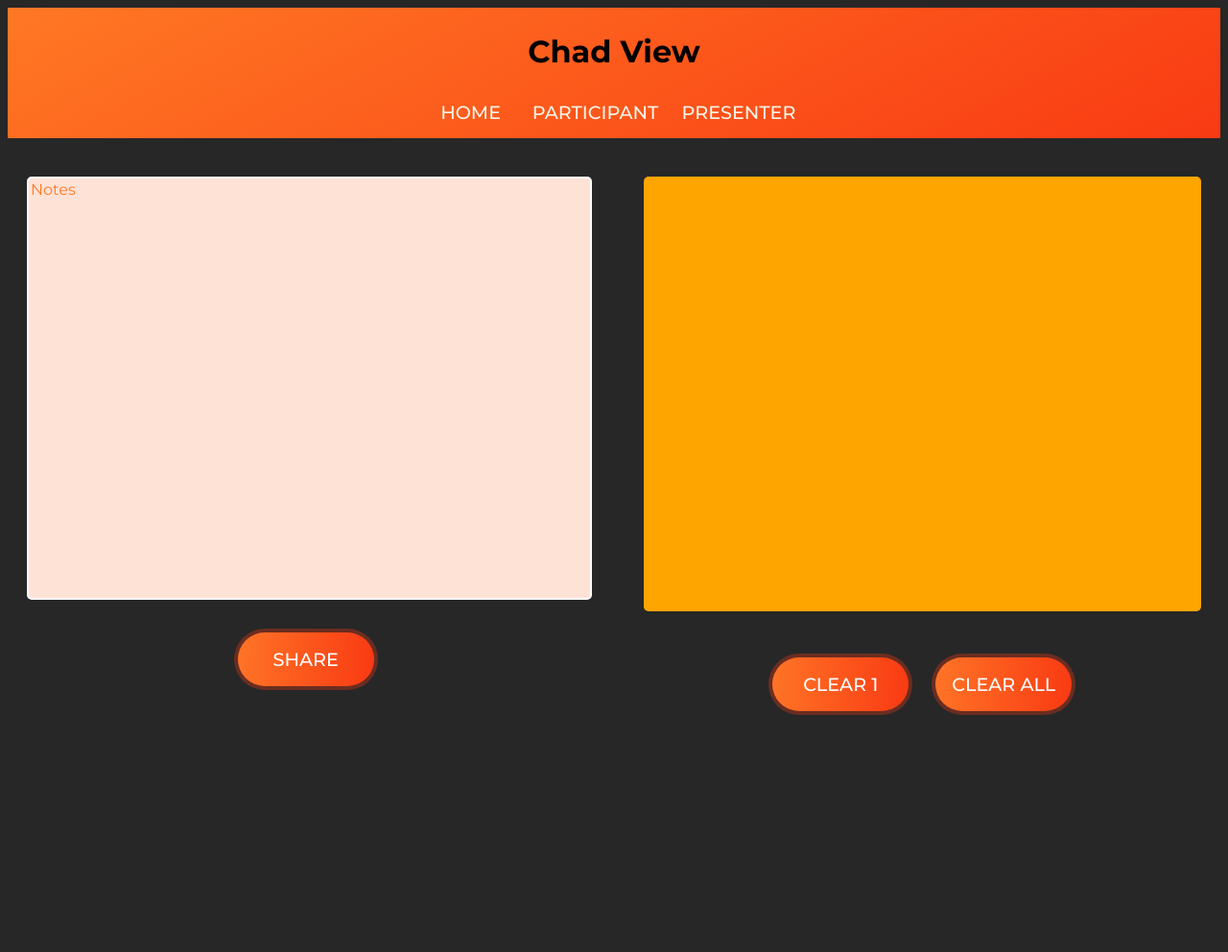
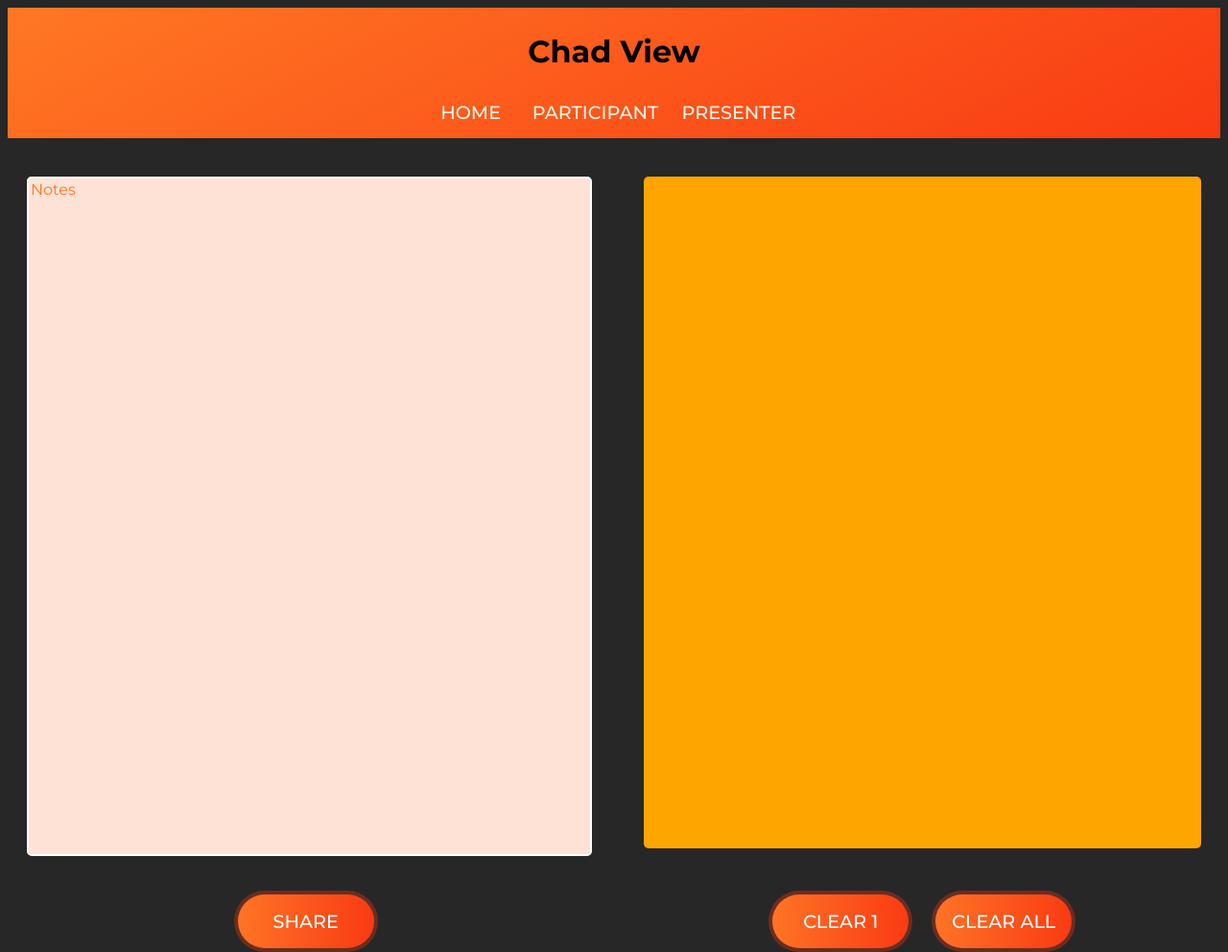
Before and after one commit to DavidLarsen1/GigaChad.Byte, a website: page public/presenter.html in a window 1280 px wide. Shown: the whole page at 96% size. Before the commit the page ends 952 px from the top, so only its background shows below. Drawn offline with nearby package versions, Linux system fonts and the light colour scheme; no server answers.

Commit message:
fix share button and fix notes box

```diff
--- a/public/presenter.html
+++ b/public/presenter.html
@@ -20,39 +20,37 @@
     <main>
         <div id="content">
 
-            <!-- <h1>Teacher share here</h1> -->
+            <!-- The Question Area -->
+            <div id="questionSection">
+                <div id="questionContainer"></div>
 
-
-            <!-- here is the share screen button for students view -->
-            <div id="shareButton">
-                <button class="orangeButton" id="viewTeacher">SHARE</button>
-            </div>
-            <!-- The Question Area -->
-
-            <div id=questionSection>
-                <div id="questionContainer">
-
-                </div>
                 <div id="questionButtons">
+                    <!-- Buttons under the notes box for clearing notes -->
                     <button class="orangeButton" id="clear1Button">CLEAR 1</button>
                     <button class="orangeButton" id="clearAllButton">CLEAR All</button>
                 </div>
-            </div
-            <!-- Presenter Notes -->
-            <div id="noteContainer">
-                <textarea id="note" placeholder="Notes"></textarea>
             </div>
 
+
+            <div id="totalNotes">
+            <!-- box for writing notes -->
+                    <div id="noteContainer">
+                        <textarea id="note" placeholder="Notes"></textarea>
+                    </div>
+            <!-- here is the share screen button for students view -->
+                <div id="shareButton">
+                    <button class="orangeButton" id="viewTeacher">SHARE</button>
+                </div>
+            </div>
+
+
+
+            <!-- video sharing to student -->
             <video id="localScreen" autoplay playsinline style="display: none;"></video>
             <canvas id="sharedCanvas" style="display: none;"></canvas>
 
-            <script>
-
-            </script>
         </div>
     </main>
-    </div>
-    </div>
 </body>
 <script src="/socket.io/socket.io.js"></script>
 <script src="./presenter.js"></script>
--- a/public/styles/presenter.css
+++ b/public/styles/presenter.css
@@ -23,6 +23,7 @@ body {
     overflow: hidden;
 }
 
+/* work with */
 #questionSection {
     justify-items: right;
     align-items: right;
@@ -31,8 +32,8 @@ body {
     grid-row: 1/3;
 }
 
+/* inside question section */
 #questionContainer {
-
     margin-top: 20px;
     border-radius: 5px;
     height: 100%;
@@ -40,6 +41,19 @@ body {
     width: 100%;
     background-color: orange;
 
+}
+
+/* inside question section  */
+#questionButtons {
+    position: relative;
+    text-align: center;
+    border: none;
+    display: flex;
+    justify-content: center; /* Center items horizontally */
+    align-items: center;
+    justify-self: center;
+    margin-bottom: 10px; /* Adjust margin-bottom as needed */
+    padding-top: 44px;
 }
 
 /* #questionButtons {
@@ -51,22 +65,6 @@ body {
     align-items: center;
     margin-bottom: 13%;
 } */
-
-
-
-#questionButtons {
-    position: relative;
-    text-align: center;
-    grid-column: 1/2;
-    grid-row: 3/4;
-    border: none;
-    display: flex;
-    justify-content: center; /* Center items horizontally */
-    align-items: center;
-    justify-self: center;
-    margin-bottom: 10px; /* Adjust margin-bottom as needed */
-    padding-top: 44px;
-}
 
 #clear1Button, #clearAllButton {
     overflow-y: hidden;
@@ -89,28 +87,34 @@ body {
 
 
 /* Notes Section */
-#noteContainer {
+
+/* parent id of all notes */
+#totalNotes {
+    justify-items: right;
+    align-items: right;
+    border: none;
     grid-column: 1/2;
     grid-row: 1/3;
-    justify-items: left;
-    border: none;
-    width: 100%;
-    max-height: 700px;
-    display: flex;
-    margin-top: 20px;
-    align-items: left;
-    margin-bottom: 0;
 }
 
+/* inside totalNotes */
+#noteContainer {
+    margin-top: 20px;
+    border-radius: 5px;
+    height: 100%;
+    max-height: 700px;
+    width: 100%;
+    background-color: orange;
+
+}
+
+/* insideTotal notes */
 #note {
-    height: 200px;
-    width: max-content;
+    height: 100%;
+    width: 100%;
     overflow-y: hidden;
     margin-left: 0%;
     resize: none;
-    min-height: 100%;
-    max-height: 200px;
-    min-width: 100%;
     border-radius: 5px;
     border: 2px solid white;
     background: #ffe2d6;
@@ -118,9 +122,11 @@ body {
     font-family: "Montserrat", sans-serif;
     font-size: 16px;
     font-weight: 400;
-    /* padding: 3px; */
 }
 
+
+
+/* color stuff */
 input[type="text"]::placeholder {
     color: #ff7824;
 }
@@ -129,17 +135,18 @@ textarea::placeholder {
     color: #ff7824;
 }
 
+/* video sharing */
 #shareButton {
     position: relative; /* Added position relative for consistent positioning */
     text-align: center;
     font-family: "Montserrat", sans-serif; /* Set the font family */
-    grid-column: 1/2;
-    grid-row: 3/4;
     border: none;
     display: flex;
     justify-content: center; /* Center items horizontally */
     align-items: center;
-    margin-bottom: 205px; /* Adjust margin-bottom as needed */
+    justify-self: center;
+    margin-bottom: 10px; /* Adjust margin-bottom as needed */
+    padding-top: 44px;
 }
 
 #viewTeacher {
```
